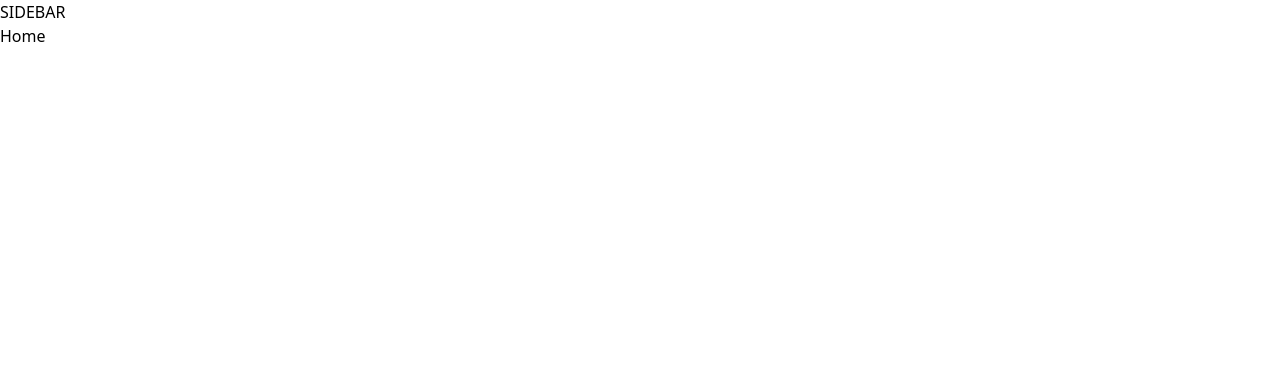
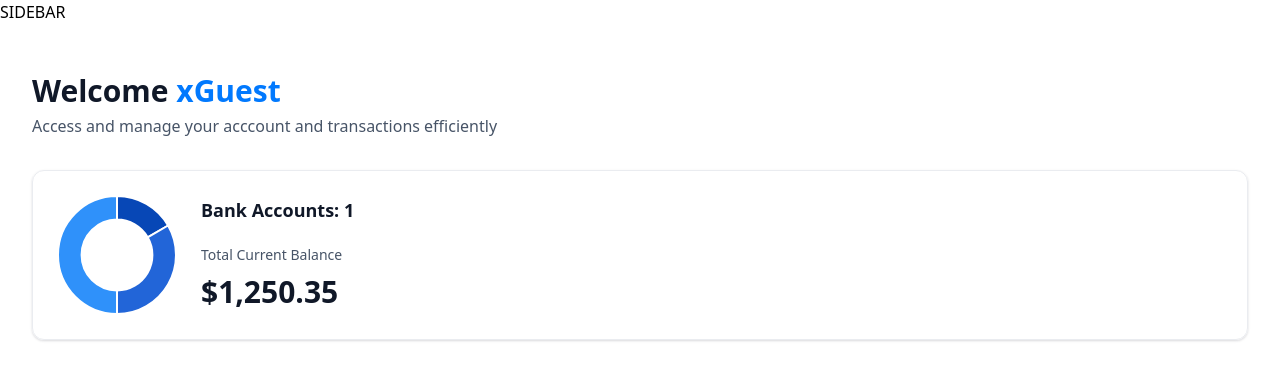
Before and after one commit to Ogbera-Gabriel/banking_app, a Next.js app: page / in a window 1280 px wide. Shown: the top 380 px of the page. Built offline with nearby package versions, Linux system fonts and the light colour scheme.

Commit message:
Home Page Loading

```diff
--- a/app/(root)/page.tsx
+++ b/app/(root)/page.tsx
@@ -1,9 +1,26 @@
-import React from 'react'
+import HeaderBox from "@/components/HeaderBox";
+import TotalBalanceBox from "@/components/TotalBalanceBox";
+import React from "react";
 
 const Home = () => {
+  const loggedIn = {firstname: "xGuest"}
   return (
-    <div>Home</div>
-  )
-}
+    <section className="home">
+      <div className="home-content">
+        <HeaderBox
+         type="greeting"
+         title="Welcome"
+         user={loggedIn?.firstname || "xXx.Fresh"}
+         subtext="Access and manage your acccount and transactions efficiently"
+        />
+        <TotalBalanceBox
+         accounts={[]}
+         totalBanks={1}
+         totalCurrentBalance={1250.35}
+        />
+      </div>
+    </section>
+  );
+};
 
-export default Home
+export default Home;
--- /dev/null
+++ b/components/AnimatedCounter.tsx
@@ -0,0 +1,13 @@
+"use client";
+import React from "react";
+import CountUp from "react-countup";
+
+const AnimatedCounter = ({ amount }: { amount: number }) => {
+  return (
+    <div className="w-full">
+      <CountUp decimal="."duration={2.75} decimals={2} prefix="$" end={amount} />
+    </div>
+  );
+};
+
+export default AnimatedCounter;
--- /dev/null
+++ b/components/DoughnutChart.tsx
@@ -0,0 +1,35 @@
+"use client"
+import { Chart as ChartJS, ArcElement, Tooltip, Legend } from "chart.js";
+import { Doughnut } from "react-chartjs-2"
+
+ChartJS.register(ArcElement, Tooltip, Legend);
+
+
+
+const DoughnutChart = ({ accounts} : DoughnutChartProps) => {
+
+    const data = {
+        datasets: [
+            {
+                labels: "Banks",
+                data: [1250, 2500, 3750],
+                backgroundColor: ["#0747b6", "#2265d8", "#2f91fa"]
+            }
+        ],
+        labels: ["Bank 1", "Bank 2", "Bank 3"]
+    }
+  return (
+    <Doughnut data={data}
+    options={{
+       cutout: "60%",
+       plugins: {
+         legend: {
+            display: false
+         }
+       }
+    }}
+    />
+  )
+}
+
+export default DoughnutChart
--- /dev/null
+++ b/components/HeaderBox.tsx
@@ -0,0 +1,24 @@
+import React from "react";
+
+const HeaderBox = ({
+  type = "title",
+  title,
+  subtext,
+  user,
+}: HeaderBoxProps) => {
+  return (
+    <div className="header-box">
+      <h1 className="header-box-title">
+        {title}
+        {type === "greeting" && (
+          <span className="text-bankGradient">
+            &nbsp;{user}
+          </span>
+        )}
+      </h1>
+      <p className="header-box-subtext">{subtext}</p>
+    </div>
+  );
+};
+
+export default HeaderBox;
--- /dev/null
+++ b/components/TotalBalanceBox.tsx
@@ -0,0 +1,30 @@
+import React from 'react'
+import AnimatedCounter from './AnimatedCounter'
+import DoughnutChart from './DoughnutChart'
+
+const TotalBalanceBox = ({
+    accounts = [], totalBanks, totalCurrentBalance
+}: TotlaBalanceBoxProps) => {
+  return (
+    <section className='total-balance'>
+     <div className='total-balance-chart'>
+        <DoughnutChart accounts={accounts}/>
+     </div>
+     <div className='flex flex-col gap-6'>
+        <h2 className='header-2'>
+        Bank Accounts: {totalBanks}
+        </h2>
+        <div className='flex flex-col gap-2'>
+          <p className='total-balance-label'>
+            Total Current Balance
+          </p>
+          <div className='total-balance-amount flex-center gap-2'>
+             <AnimatedCounter amount = {totalCurrentBalance}/>
+          </div>
+        </div>
+     </div>
+    </section>
+  )
+}
+
+export default TotalBalanceBox
--- a/package.json
+++ b/package.json
@@ -9,11 +9,15 @@
     "lint": "next lint"
   },
   "dependencies": {
+    "chart.js": "^4.4.2",
     "class-variance-authority": "^0.7.0",
     "clsx": "^2.1.1",
     "lucide-react": "^0.378.0",
     "next": "14.2.3",
+    "query-string": "^9.0.0",
     "react": "^18",
+    "react-chartjs-2": "^5.2.0",
+    "react-countup": "^6.5.3",
     "react-dom": "^18",
     "tailwind-merge": "^2.3.0",
     "tailwindcss-animate": "^1.0.7"
```
Also changed, not shown: 1 other file (tests, documents, lock files or other folders).
